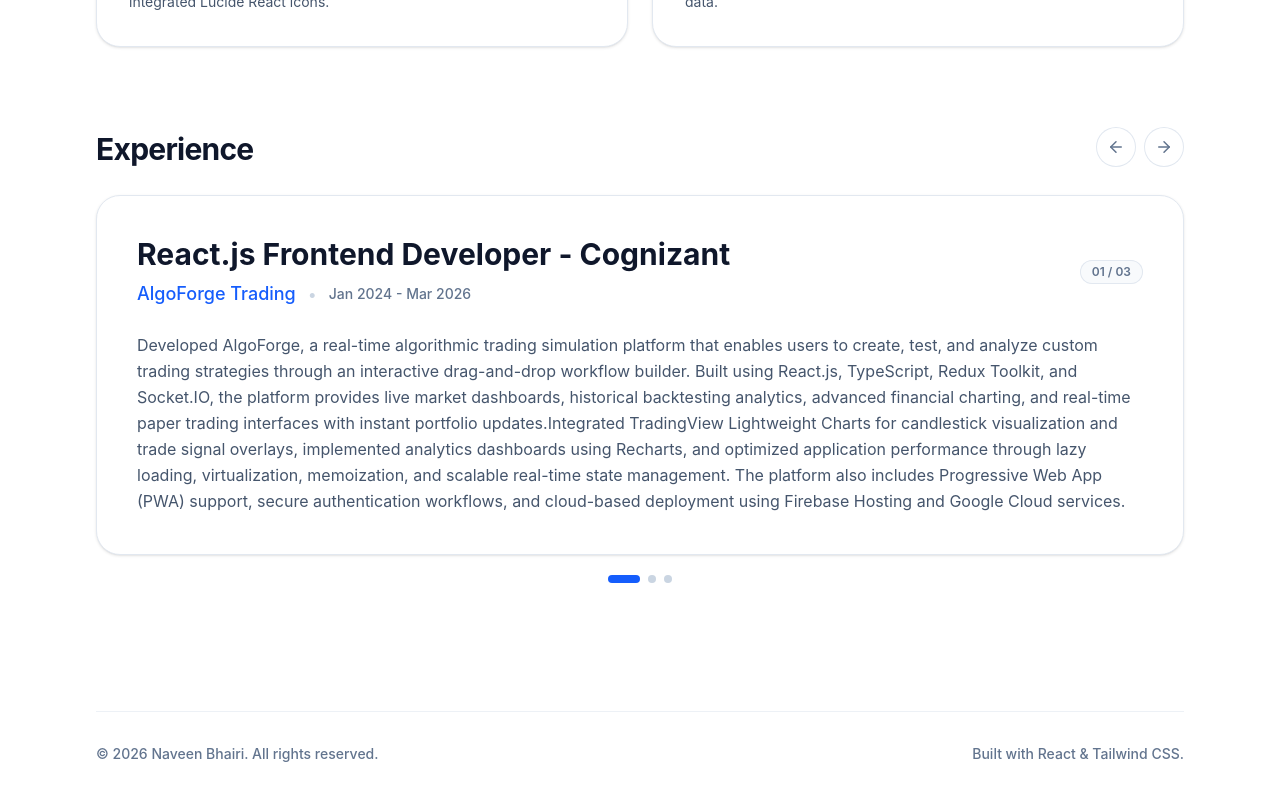
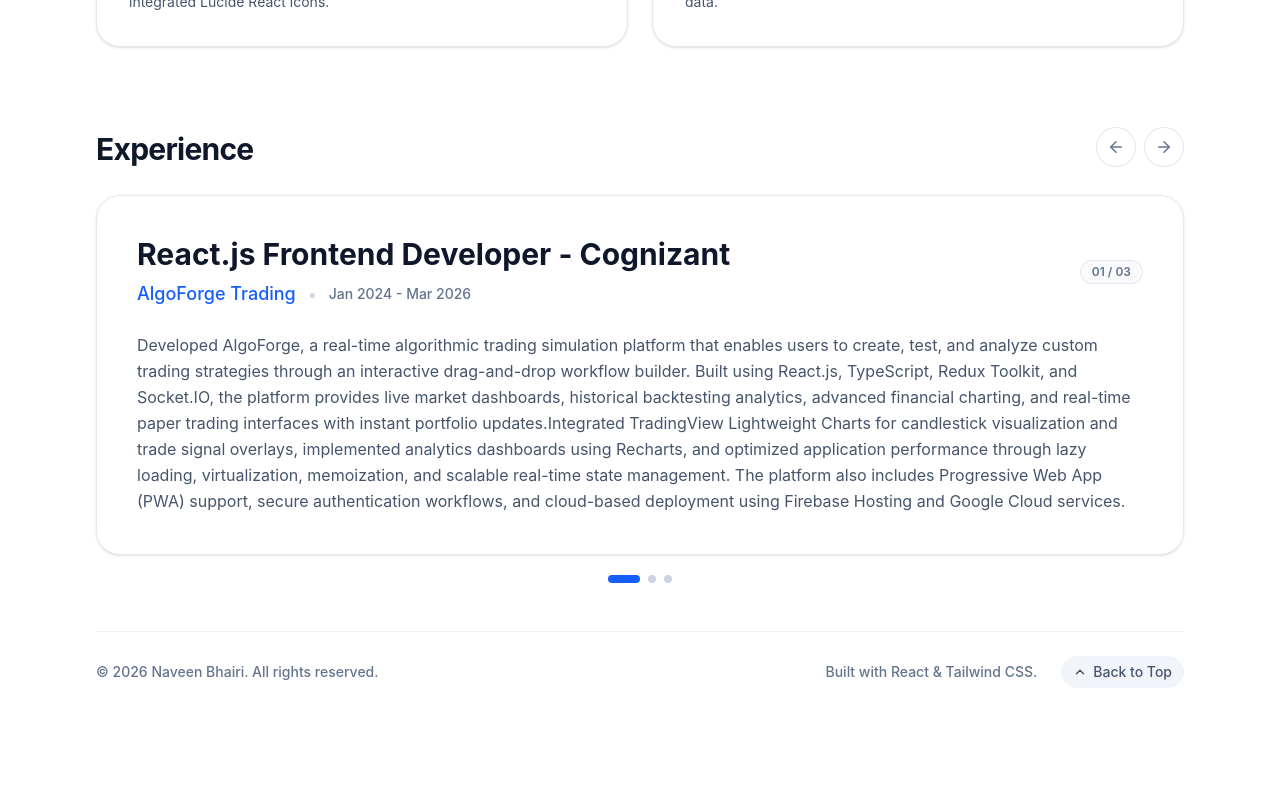
Before and after one commit to naveenbhairi/Profile, a React (Vite) app: page / in a window 1280 px wide. Shown: the part 2174-2974 px from the top of the page. After the commit the page ends 2934 px from the top, so only its background shows below. Built offline with nearby package versions, Linux system fonts and the light colour scheme.

Commit message:
Resolved merge conflicts0

```diff
--- a/src/App.tsx
+++ b/src/App.tsx
@@ -1,6 +1,7 @@
 import {
   ArrowLeft,
   ArrowRight,
+  ChevronUp,
   Download,
   ExternalLink,
   Mail,
@@ -195,7 +196,7 @@ function App() {
   };
 
   return (
-    <main className="relative min-h-screen pb-20 text-slate-900 selection:bg-blue-100 selection:text-blue-900">
+    <main className="relative min-h-screen pb-8 text-slate-900 selection:bg-blue-100 selection:text-blue-900">
       {/* Modern Grid Background with Ambient Glow */}
       <div className="fixed inset-0 -z-10 h-full w-full bg-slate-50">
         <div className="absolute inset-0 bg-[linear-gradient(to_right,#80808012_1px,transparent_1px),linear-gradient(to_bottom,#80808012_1px,transparent_1px)] bg-[size:24px_24px]"></div>
@@ -510,9 +511,19 @@ function App() {
           ) : null}
         </Panel>
 
-        <footer className="mt-12 flex flex-col items-center justify-between gap-4 border-t border-slate-200/60 pt-8 pb-4 text-sm font-medium text-slate-500 sm:flex-row">
+      <footer className="-mt-8 flex flex-col items-center justify-between gap-4 border-t border-slate-200/60 pt-6 pb-2 text-sm font-medium text-slate-500 sm:flex-row">
           <p>© {new Date().getFullYear()} {profile.name}. All rights reserved.</p>
-          <p>Built with React & Tailwind CSS.</p>
+          <div className="flex flex-col items-center gap-4 sm:flex-row sm:gap-6">
+            <p>Built with React & Tailwind CSS.</p>
+            <button
+              onClick={() => window.scrollTo({ top: 0, behavior: "smooth" })}
+              className="inline-flex items-center gap-1.5 rounded-full bg-slate-100 px-3 py-1.5 text-xs font-bold text-slate-600 transition-all hover:bg-slate-200 hover:text-slate-900"
+              type="button"
+            >
+              <ChevronUp size={14} strokeWidth={2.5} />
+              Back to Top
+            </button>
+          </div>
         </footer>
       </div>
     </main>
```
